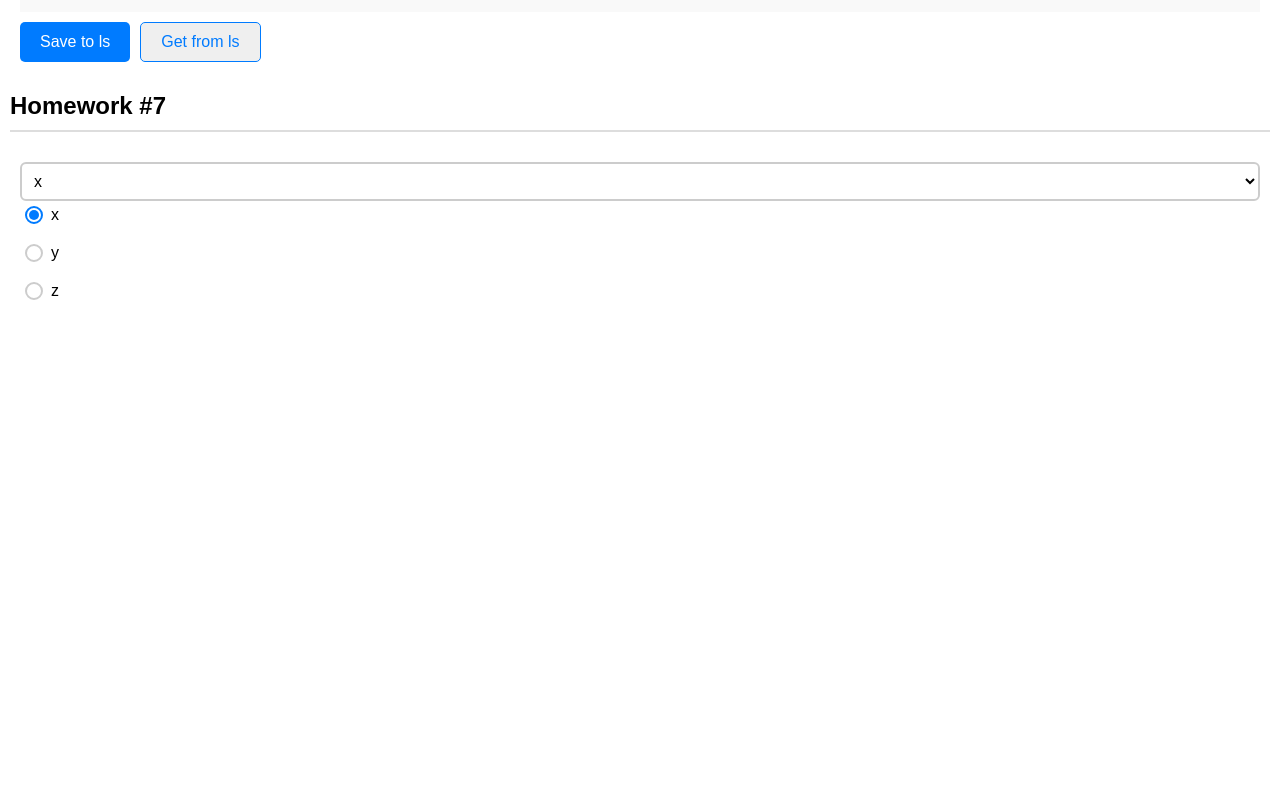
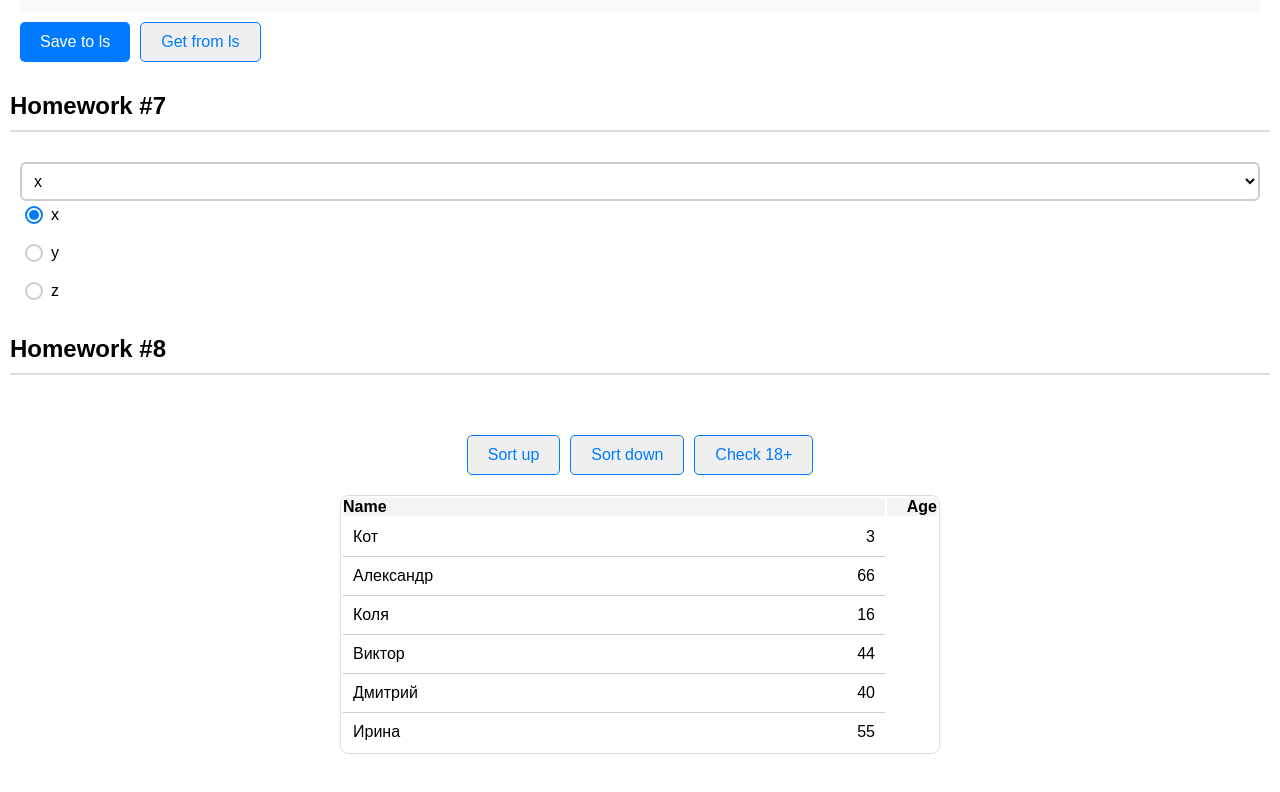
Before and after one commit to gatzxx/hw2, a React (Create React App) app: page /#/pre-junior in a window 1280 px wide. Shown: the part 1529-2321 px from the top of the page. Before the commit the page ends 1854 px from the top, so only its background shows below. Built offline with nearby package versions, Linux system fonts and the light colour scheme.

Commit message:
hw8 is done

```diff
--- a/src/s1-main/App.tsx
+++ b/src/s1-main/App.tsx
@@ -3,6 +3,7 @@ import s from './App.module.css'
 import HW5 from "../s2-homeworks/hw05/HW5";
 import HW6 from "../s2-homeworks/hw06/HW6";
 import HW7 from "../s2-homeworks/hw07/HW7";
+import HW8 from "../s2-homeworks/hw08/HW8";
 
 function App() {
     return (
@@ -11,6 +12,7 @@ function App() {
             <HW5/>
             <HW6/>
             <HW7/>
+            <HW8 />
         </div>
     )
 }
--- a/src/s2-homeworks/hw08/HW8.module.css
+++ b/src/s2-homeworks/hw08/HW8.module.css
@@ -1,23 +1,51 @@
 .item {
+    display: flex;
+    justify-content: space-between;
+    padding: 10px;
+    border-bottom: 1px solid #ccc;
 }
 
 .item:last-of-type {
+    border-bottom: none;
 }
 
 .users {
+    width: 100%;
+    max-width: 600px;
+    margin: 20px auto;
+    border: 1px solid #ddd;
+    border-radius: 8px;
+    overflow: hidden;
 }
 
 .buttonsContainer {
+    display: flex;
+    justify-content: center;
+    gap: 10px;
+    margin-top: 10px;
 }
 
 .container {
+    padding: 20px;
+    display: flex;
+    flex-direction: column;
+    align-items: center;
 }
 
 .thead {
+    font-weight: bold;
+    background-color: #f4f4f4;
+    padding: 10px;
+    border-bottom: 2px solid #ddd;
+    text-align: left;
 }
 
 .nameCol {
+    flex: 1;
+    text-align: left;
 }
 
 .ageCol {
+    width: 50px;
+    text-align: right;
 }
--- a/src/s2-homeworks/hw08/User.tsx
+++ b/src/s2-homeworks/hw08/User.tsx
@@ -12,11 +12,12 @@ const User: React.FC<UserPropsType> = ({ u }) => {
         <tr id={'hw8-user-' + u._id + '-' + u.age} className={s.item}>
             <td id={'hw8-user-name-' + u._id} className={s.nameCol}>
                 {/*отобразить имя*/}
+                {u.name}
 
             </td>
             <td id={'hw8-user-age-' + u._id}>
                 {/*отобразить возраст*/}
-
+                {u.age}
             </td>
         </tr>
     )
--- a/src/s2-homeworks/hw08/bll/homeWorkReducer.ts
+++ b/src/s2-homeworks/hw08/bll/homeWorkReducer.ts
@@ -4,15 +4,17 @@ type ActionType =
     | { type: 'sort'; payload: 'up' | 'down' }
     | { type: 'check'; payload: number }
 
-export const homeWorkReducer = (state: any, action: any): any => { // need to fix any
+export const homeWorkReducer = (state: UserType[], action: ActionType): UserType[] => { // need to fix any
     switch (action.type) {
         case 'sort': { // by name
 
-            return state // need to fix
+            return [...state].sort((a, b) =>
+                action.payload === 'up' ? a.name.localeCompare(b.name) : b.name.localeCompare(a.name)
+            )
         }
         case 'check': {
 
-            return state // need to fix
+            return state.filter(el => el.age >= action.payload)
         }
         default:
             return state
```
